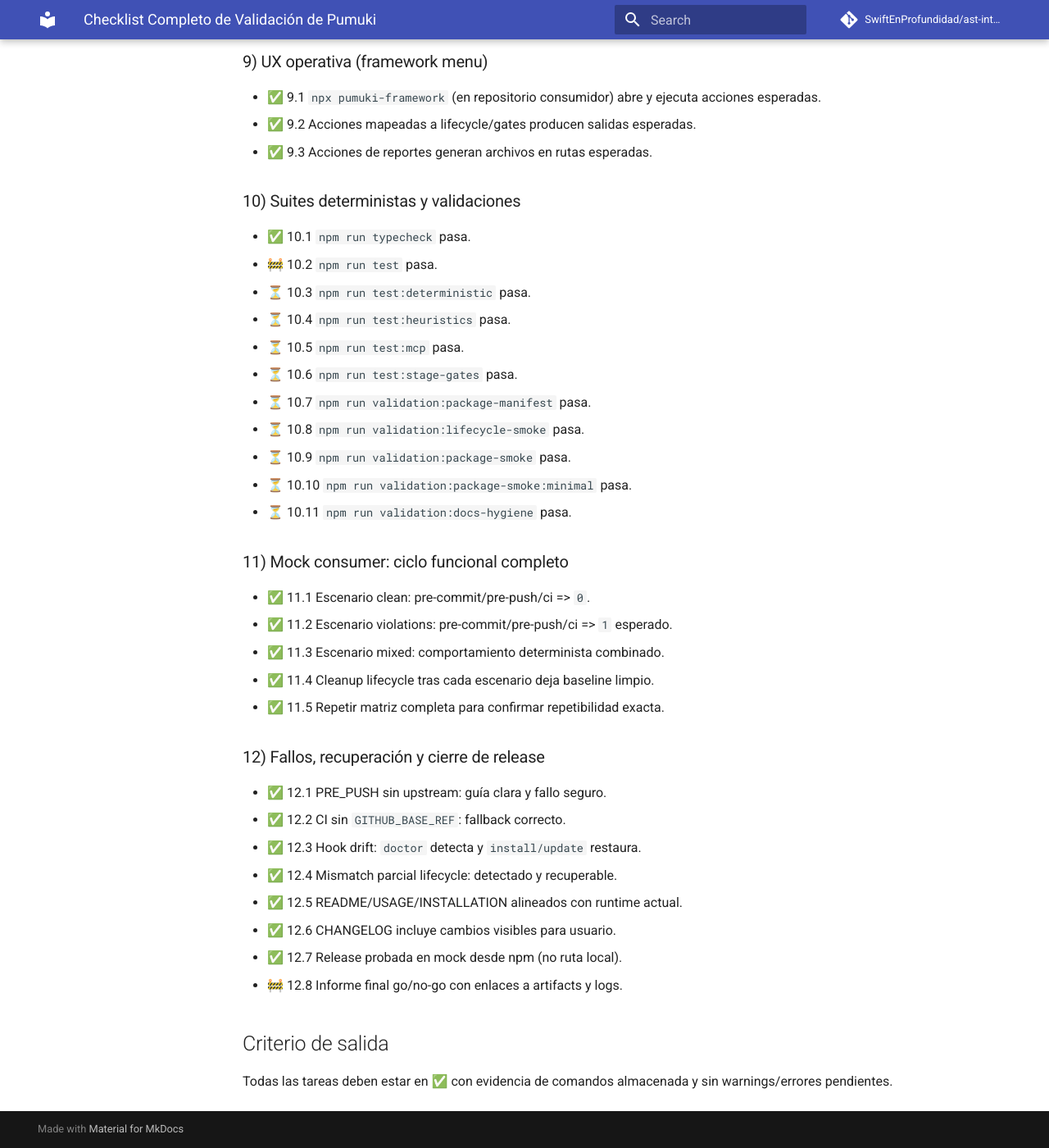
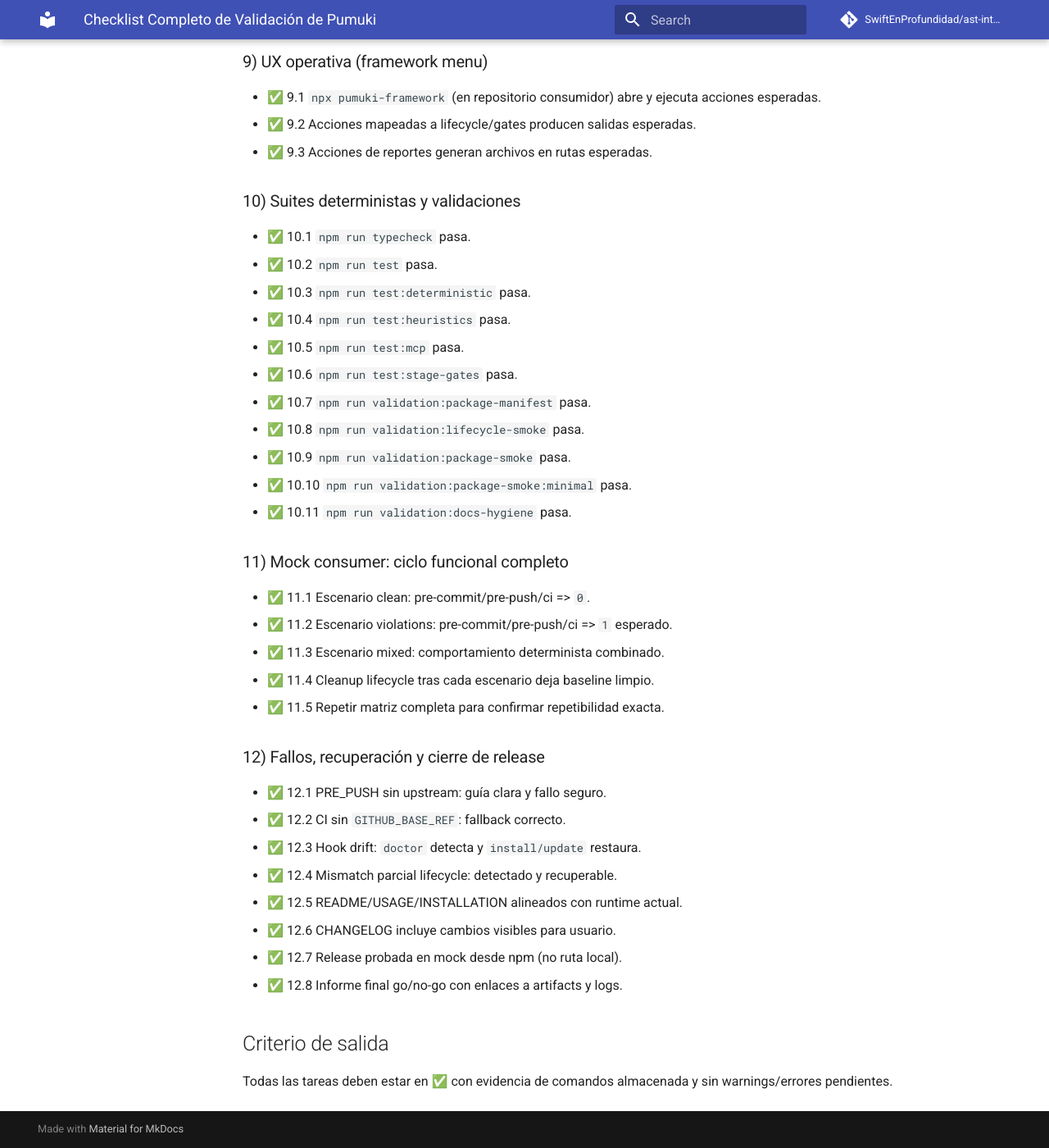
Before and after one commit to SwiftEnProfundidad/ast-intelligence-hooks, an MkDocs documentation site: the page built from docs/PUMUKI_FULL_VALIDATION_CHECKLIST.md, in a window 1280 px wide and 1400 px high, scrolled down 3530 px. Shown: the whole window at 82% size. Built offline with MkDocs 1.6.1 and Material for MkDocs 9.7.7, drawn with Linux system fonts in a browser that asks for light colours; comment, search, counter and statistics services are not loaded.

```diff
--- a/docs/PUMUKI_FULL_VALIDATION_CHECKLIST.md
+++ b/docs/PUMUKI_FULL_VALIDATION_CHECKLIST.md
@@ -117,16 +117,16 @@ Checklist maestro para validar el ciclo completo de Pumuki de forma secuencial a
 ### 10) Suites deterministas y validaciones
 
 - ✅ 10.1 `npm run typecheck` pasa.
-- 🚧 10.2 `npm run test` pasa.
-- ⏳ 10.3 `npm run test:deterministic` pasa.
-- ⏳ 10.4 `npm run test:heuristics` pasa.
-- ⏳ 10.5 `npm run test:mcp` pasa.
-- ⏳ 10.6 `npm run test:stage-gates` pasa.
-- ⏳ 10.7 `npm run validation:package-manifest` pasa.
-- ⏳ 10.8 `npm run validation:lifecycle-smoke` pasa.
-- ⏳ 10.9 `npm run validation:package-smoke` pasa.
-- ⏳ 10.10 `npm run validation:package-smoke:minimal` pasa.
-- ⏳ 10.11 `npm run validation:docs-hygiene` pasa.
+- ✅ 10.2 `npm run test` pasa.
+- ✅ 10.3 `npm run test:deterministic` pasa.
+- ✅ 10.4 `npm run test:heuristics` pasa.
+- ✅ 10.5 `npm run test:mcp` pasa.
+- ✅ 10.6 `npm run test:stage-gates` pasa.
+- ✅ 10.7 `npm run validation:package-manifest` pasa.
+- ✅ 10.8 `npm run validation:lifecycle-smoke` pasa.
+- ✅ 10.9 `npm run validation:package-smoke` pasa.
+- ✅ 10.10 `npm run validation:package-smoke:minimal` pasa.
+- ✅ 10.11 `npm run validation:docs-hygiene` pasa.
 
 ### 11) Mock consumer: ciclo funcional completo
 
@@ -145,7 +145,7 @@ Checklist maestro para validar el ciclo completo de Pumuki de forma secuencial a
 - ✅ 12.5 README/USAGE/INSTALLATION alineados con runtime actual.
 - ✅ 12.6 CHANGELOG incluye cambios visibles para usuario.
 - ✅ 12.7 Release probada en mock desde npm (no ruta local).
-- 🚧 12.8 Informe final go/no-go con enlaces a artifacts y logs.
+- ✅ 12.8 Informe final go/no-go con enlaces a artifacts y logs.
 
 ## Criterio de salida
 
```
Also changed, not shown: docs/README.md (+1 -0 lines), docs/REFRACTOR_PROGRESS.md (+2 -1 lines), docs/validation/README.md (+1 -0 lines), docs/validation/phase12-go-no-go-report.md (added, +73 -0 lines).
